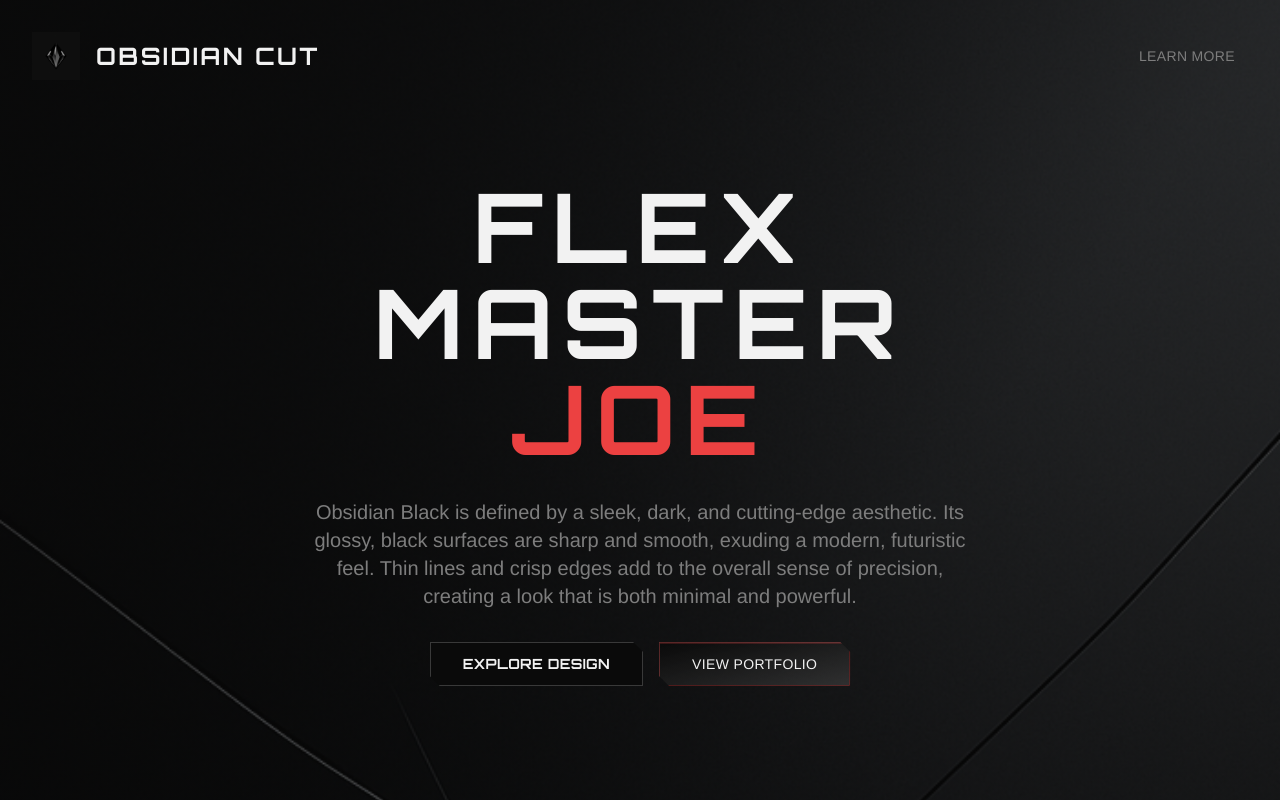
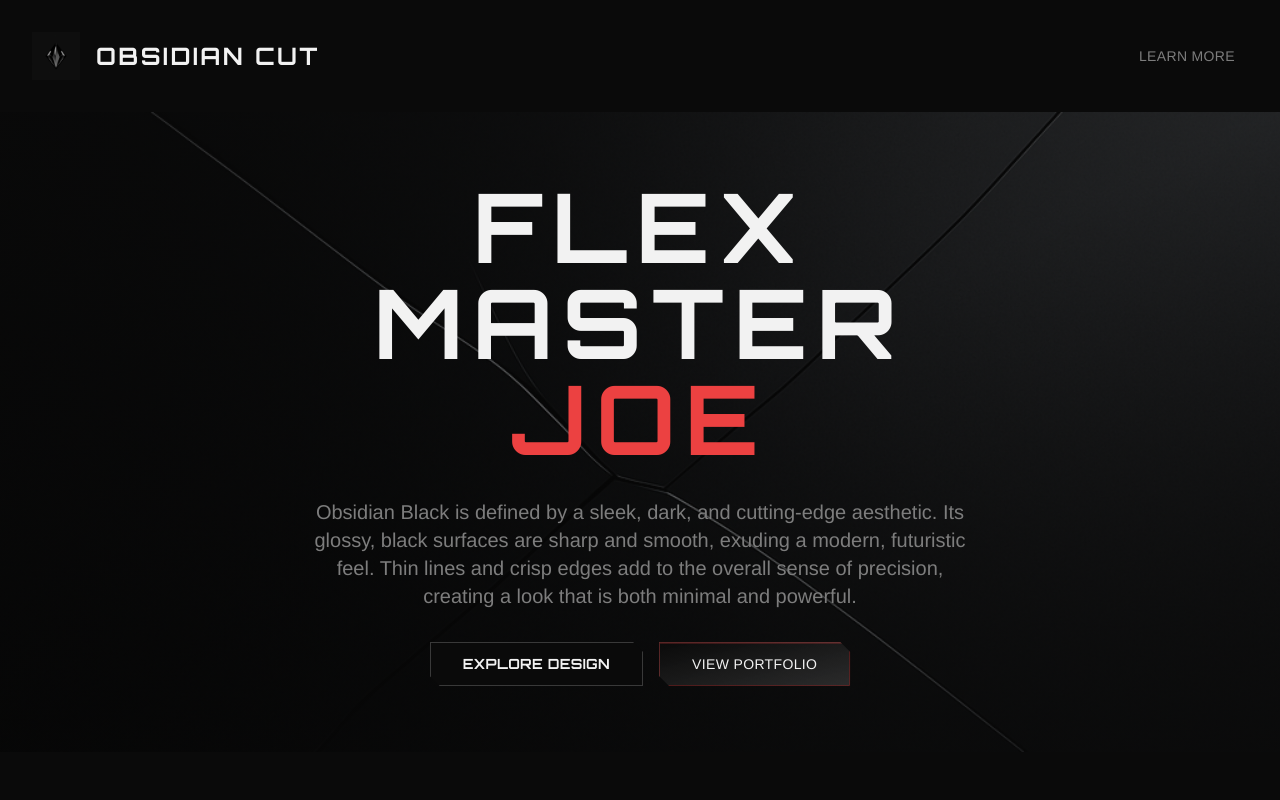
Before and after one commit to RPF172/obsidian-cut-visuals-01, a React (Vite) app: page / in a window 1280 px wide. Shown: the top 800 px of the page. Built offline with nearby package versions, Linux system fonts and the light colour scheme.

Commit message:
Fix hero image containment
Constrain the hero background image to only the hero section, rather than covering the entire page.

```diff
--- a/src/pages/Index.tsx
+++ b/src/pages/Index.tsx
@@ -7,21 +7,7 @@ import obsidianShardsBackground from '@/assets/obsidian-shards-bg.jpg';
 
 const Index = () => {
   return (
-    <div className="min-h-screen bg-abyss-black text-obsidian-white relative overflow-hidden">
-      {/* Hero background image */}
-      <div
-        className="absolute inset-0"
-        style={{
-          backgroundImage: `url(/lovable-uploads/d723ccc9-d184-4250-941e-5e55f63f9813.png)`,
-          backgroundSize: 'cover',
-          backgroundPosition: 'center',
-          backgroundRepeat: 'no-repeat'
-        }}
-      />
-
-      {/* Contrasting overlay */}
-      <div className="absolute inset-0 bg-gradient-to-br from-abyss-black/80 via-abyss-black/60 to-abyss-black/80"></div>
-
+    <div className="min-h-screen bg-abyss-black text-obsidian-white">
       {/* Header */}
       <header className="relative z-10 flex items-center justify-between p-6 md:p-8">
         <div className="flex items-center space-x-4">
@@ -34,8 +20,21 @@ const Index = () => {
       </header>
 
       {/* Hero Section */}
-      <main className="relative z-10 flex flex-col items-center justify-center min-h-[80vh] px-6 md:px-8 text-center">
-        <div className="max-w-4xl mx-auto space-y-8">
+      <main className="relative flex flex-col items-center justify-center min-h-[80vh] px-6 md:px-8 text-center overflow-hidden">
+        {/* Hero background image */}
+        <div
+          className="absolute inset-0"
+          style={{
+            backgroundImage: `url(/lovable-uploads/d723ccc9-d184-4250-941e-5e55f63f9813.png)`,
+            backgroundSize: 'cover',
+            backgroundPosition: 'center',
+            backgroundRepeat: 'no-repeat'
+          }}
+        />
+
+        {/* Contrasting overlay */}
+        <div className="absolute inset-0 bg-gradient-to-br from-abyss-black/80 via-abyss-black/60 to-abyss-black/80"></div>
+        <div className="relative z-10 max-w-4xl mx-auto space-y-8">
           <h1 className="heading-command text-4xl md:text-6xl lg:text-8xl leading-tight">
             FLEX MASTER
             <br />
```
